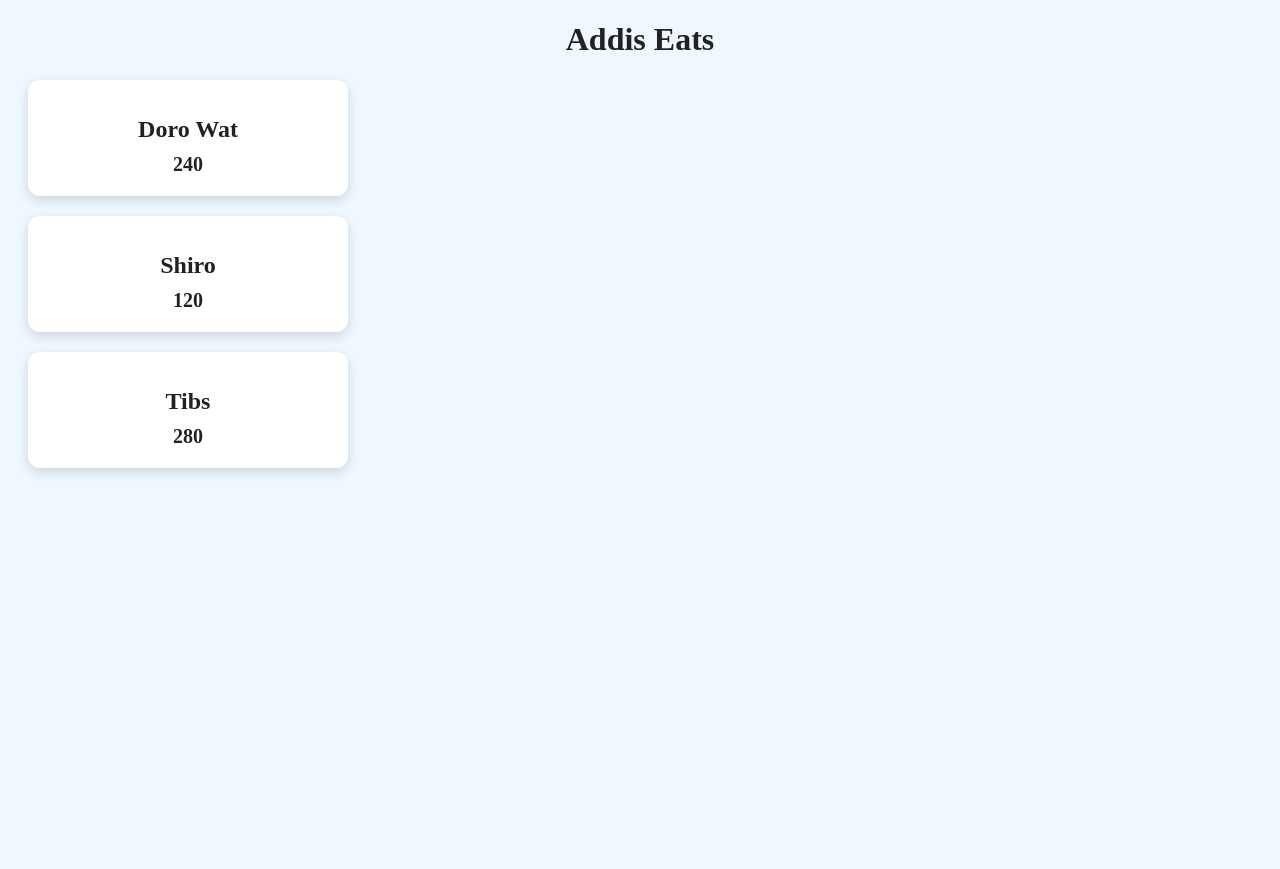
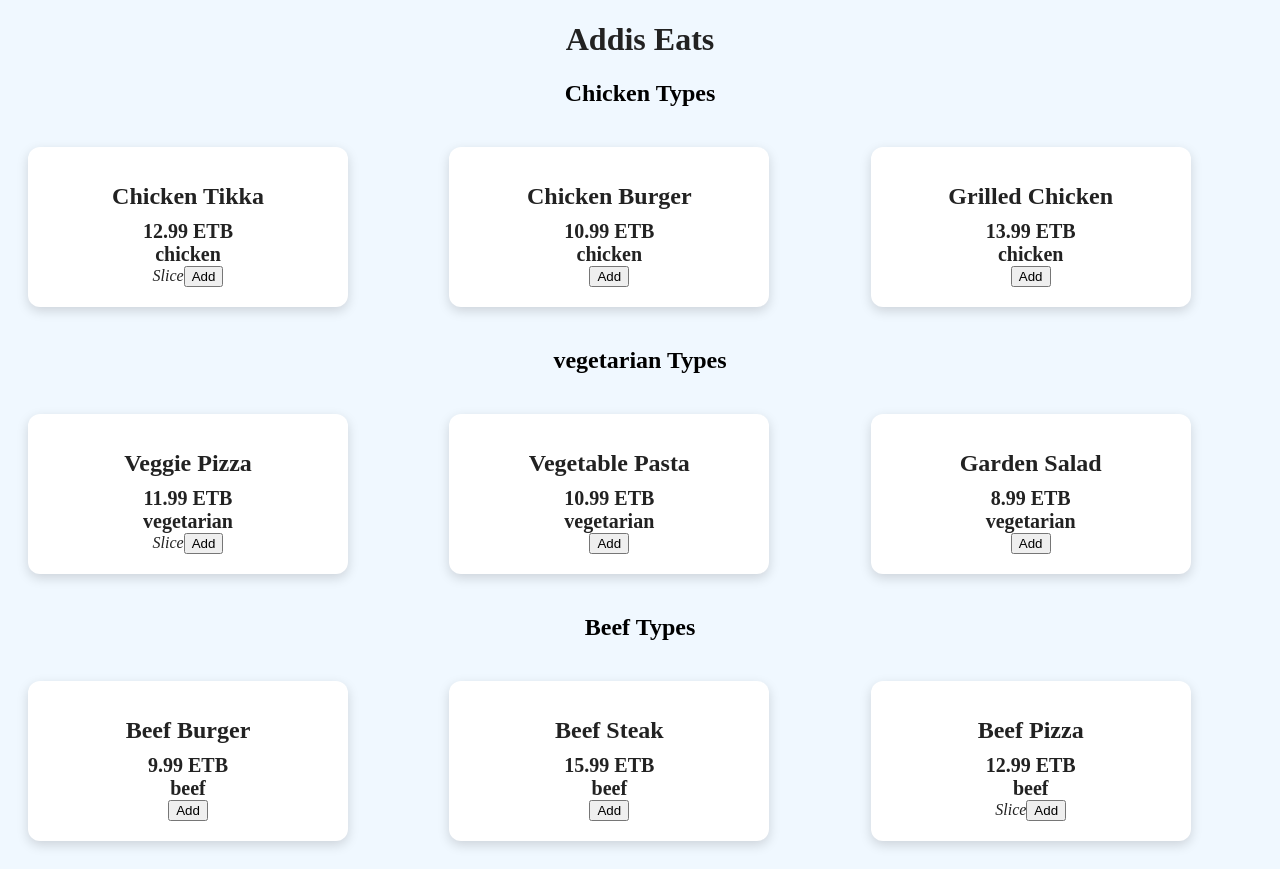
Before and after one commit to MohammedAli-1/IBT-Mern-stack, a React (Vite) app in the folder module-03-react-nextjs/days/day01/addis_eats/: page / in a window 1280 px wide. Before the commit the page ends 800 px from the top, so only its background shows below. Built offline with nearby package versions, Linux system fonts and the light colour scheme.

Commit message:
Learn React PropTypes

```diff
--- a/module-03-react-nextjs/days/day01/addis_eats/package.json
+++ b/module-03-react-nextjs/days/day01/addis_eats/package.json
@@ -10,6 +10,7 @@
     "preview": "vite preview"
   },
   "dependencies": {
+    "prop-types": "^15.8.1",
     "react": "^19.2.8",
     "react-dom": "^19.2.8"
   },
--- /dev/null
+++ b/module-03-react-nextjs/days/day01/addis_eats/src/component/Card.jsx
@@ -0,0 +1,5 @@
+function Card({ children }) {
+  return <div >{children}</div>;
+}
+
+export default Card;
--- a/module-03-react-nextjs/days/day01/addis_eats/src/component/Dish.jsx
+++ b/module-03-react-nextjs/days/day01/addis_eats/src/component/Dish.jsx
@@ -1,10 +1,32 @@
-function Dish({ name, price }) {
+import Card from "./Card";
+import { useState } from "react";
+import { PropTypes } from "prop-types";
+function Dish({ name, price, isSlice, category, currency = "ETB", onAdd }) {
+  // const [count, setCount] = useState(0);
+  // function Add() {
+  //   return setCount(count + 1);
+  // }
   return (
     <div className="card">
-      <h1>{name}</h1>
-      <p>{price}</p>
+      <Card>
+        <h1>{name}</h1>
+        <p>
+          {price} {currency}
+        </p>
+        <p>{category}</p>
+        <em>{isSlice && "Slice"}</em>
+        <button onClick={() => onAdd(price)}>Add</button>
+        {/* <p>Quantity:{count}</p> */}
+      </Card>
     </div>
   );
 }
+Dish.propTypes = {
+  name: PropTypes.string.isRequired,
+  price: PropTypes.number.isRequired,
+  isSlice: PropTypes.bool,
+  category: PropTypes.string.isRequired,
+  currency: PropTypes.string,
+};
 
 export default Dish;
--- a/module-03-react-nextjs/days/day01/addis_eats/src/component/Main.jsx
+++ b/module-03-react-nextjs/days/day01/addis_eats/src/component/Main.jsx
@@ -1,16 +1,102 @@
 import Dish from "./Dish";
 function Main() {
   const menu = [
-    { id: 1, name: "Doro Wat", price: 240 },
-    { id: 2, name: "Shiro", price: 120 },
-    { id: 3, name: "Tibs", price: 280 },
+    // 🍗 Chicken
+    {
+      name: "Chicken Tikka",
+      price: 12.99,
+      id: 1,
+      isSlice: true,
+      category: "chicken",
+    },
+    {
+      name: "Chicken Burger",
+      price: 10.99,
+      id: 2,
+      isSlice: false,
+      category: "chicken",
+    },
+    {
+      name: "Grilled Chicken",
+      price: 13.99,
+      id: 3,
+      isSlice: false,
+      category: "chicken",
+    },
+
+    // 🥩 Beef
+    {
+      name: "Beef Burger",
+      price: 9.99,
+      id: 4,
+      isSlice: false,
+      category: "beef",
+    },
+    {
+      name: "Beef Steak",
+      price: 15.99,
+      id: 5,
+      isSlice: false,
+      category: "beef",
+    },
+    {
+      name: "Beef Pizza",
+      price: 12.99,
+      id: 6,
+      isSlice: true,
+      category: "beef",
+    },
+
+    // 🥗 Vegetarian
+    {
+      name: "Veggie Pizza",
+      price: 11.99,
+      id: 7,
+      isSlice: true,
+      category: "vegetarian",
+    },
+    {
+      name: "Vegetable Pasta",
+      price: 10.99,
+      id: 8,
+      isSlice: false,
+      category: "vegetarian",
+    },
+    {
+      name: "Garden Salad",
+      price: 8.99,
+      id: 9,
+      isSlice: false,
+      category: "vegetarian",
+    },
   ];
+  const chicken = menu.filter((item) => item.category == "chicken");
+  const vegetarian = menu.filter((item) => item.category == "vegetarian");
+  const beef = menu.filter((item) => item.category == "beef");
+  function addToOrder(price){
+    console.log(price)
+  }
   return (
-    <div >
-      {menu.map((item) => {
-        return <Dish key={item.id} name={item.name} price={item.price} />;
-      })}
-    </div>
+    <>
+      <h2>Chicken Types</h2>
+      <div className="dish">
+        {chicken.map((item) => {
+          return <Dish key={item.id} {...item} onAdd={addToOrder} />;
+        })}
+      </div>
+      <h2>vegetarian Types</h2>
+      <div className="dish">
+        {vegetarian.map((item) => {
+          return <Dish key={item.id} {...item} onAdd={addToOrder} />;
+        })}
+      </div>
+      <h2>Beef Types</h2>
+      <div className="dish">
+        {beef.map((item) => {
+          return <Dish key={item.id} {...item} onAdd={addToOrder}/>;
+        })}
+      </div>
+    </>
   );
 }
 
--- a/module-03-react-nextjs/days/day01/addis_eats/src/css/style.css
+++ b/module-03-react-nextjs/days/day01/addis_eats/src/css/style.css
@@ -33,3 +33,13 @@ body {
 h1 {
   text-align: center;
 }
+
+.dish {
+  display: grid;
+  grid-template-columns: 1fr 1fr 1fr;
+}
+h2{
+  text-align: center;
+  font-weight: bold;
+  color: black;
+}
```
Also changed, not shown: 1 other file (tests, documents, lock files or other folders).
